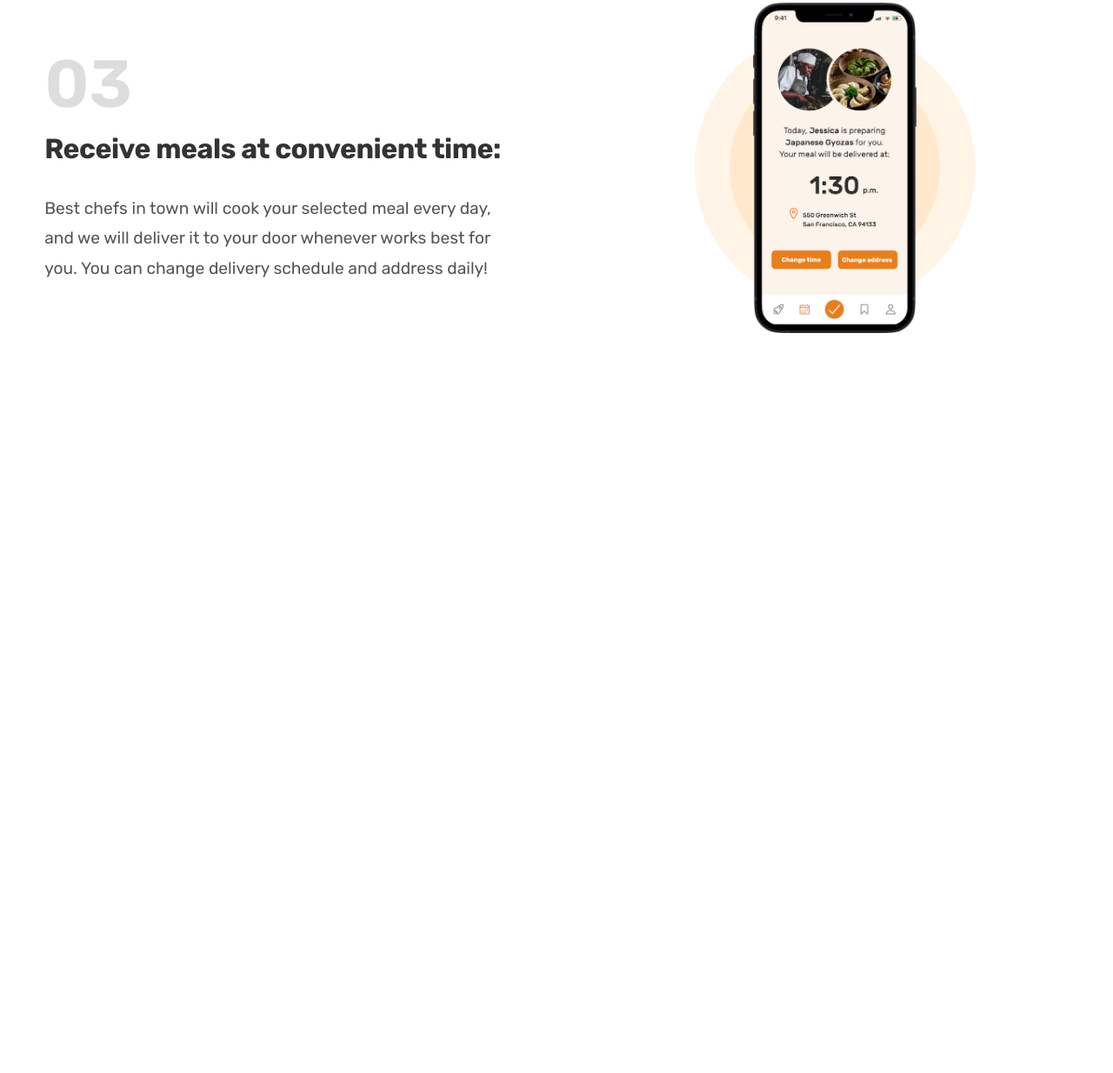
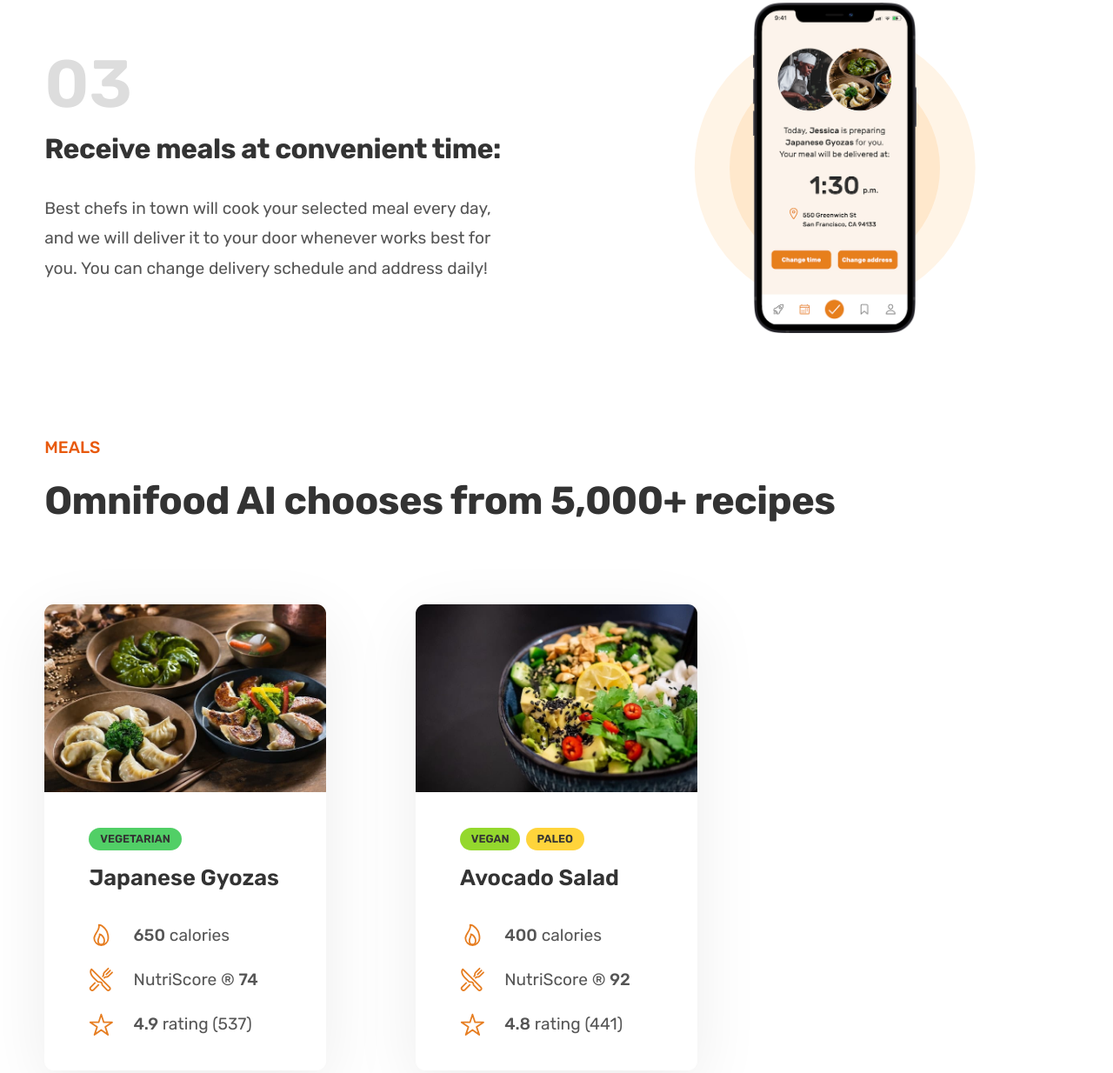
Before and after one commit to Mariam-Senzia/omnifood, a plain HTML site: page index.html in a window 1280 px wide. Shown: the part 2396-3630 px from the top of the page at 87% size. Before the commit the page ends 2850 px from the top, so only its background shows below. Drawn offline with nearby package versions, Linux system fonts and the light colour scheme.

Commit message:
Add and style meal cards on meal section

```diff
--- a/css/general.css
+++ b/css/general.css
@@ -152,3 +152,7 @@ body {
 .grid-center-v {
   align-items: center;
 }
+
+strong {
+  font-weight: 500;
+}
--- a/css/style.css
+++ b/css/style.css
@@ -202,3 +202,80 @@
 .step-img {
   width: 35%;
 }
+
+/* *********************************** */
+/* MEALS SECTION */
+/* *********************************** */
+.section-meals {
+  padding: 3.2rem 0 1.8rem 0;
+}
+
+.meal {
+  box-shadow: 0 1.2rem 4.8rem rgba(0, 0, 0, 0.075);
+  border-radius: 11px;
+  overflow: hidden;
+}
+
+.meal-content {
+  padding: 2.4rem 3.2rem;
+}
+
+.meal-tags {
+  margin-bottom: 1.2rem;
+  display: flex;
+  gap: 0.4rem;
+}
+
+.tag {
+  display: inline-block;
+  padding: 0.4rem 0.8rem;
+  font-size: 0.8rem;
+  font-weight: 600;
+  text-transform: uppercase;
+
+  color: #333;
+  border-radius: 100px;
+}
+
+.tag-vegeterian {
+  background-color: #51cf66;
+}
+
+.tag-vegan {
+  background-color: #94d82d;
+}
+
+.tag-paleo {
+  background-color: #ffd43b;
+}
+
+.meal-title {
+  font-size: 1.6rem;
+  color: #333;
+  font-weight: 600;
+  margin-bottom: 2.4rem;
+}
+
+.meal-attributes {
+  list-style: none;
+  display: flex;
+  flex-direction: column;
+  gap: 1.4rem;
+}
+
+.meal-attribute {
+  font-size: 1.2rem;
+  display: flex;
+  align-items: center;
+  gap: 1.4rem;
+}
+
+.meal-img {
+  width: 100%;
+}
+
+.meal-icon {
+  height: 1.8rem;
+  width: 1.8rem;
+  color: #e67e22;
+}
--- a/index.html
+++ b/index.html
@@ -180,6 +180,94 @@
           </div>
         </div>
       </section>
+
+      <section class="section-meals">
+        <div class="container">
+          <span class="subheading">Meals</span>
+          <h2 class="heading-secondary">
+            Omnifood AI chooses from 5,000+ recipes
+          </h2>
+        </div>
+
+        <div class="container grid grid-3-cols">
+          <div class="meal">
+            <img
+              src="./img/meals/meal-1.jpg"
+              class="meal-img"
+              alt="Japanese Gyozas"
+            />
+
+            <div class="meal-content">
+              <div class="meal-tags">
+                <span class="tag tag-vegeterian">Vegetarian</span>
+              </div>
+              <p class="meal-title">Japanese Gyozas</p>
+
+              <ul class="meal-attributes">
+                <li class="meal-attribute">
+                  <ion-icon class="meal-icon" name="flame-outline"></ion-icon
+                  ><span><strong>650</strong> calories</span>
+                </li>
+                <li class="meal-attribute">
+                  <ion-icon
+                    class="meal-icon"
+                    name="restaurant-outline"
+                  ></ion-icon
+                  ><span>NutriScore &reg; <strong>74</strong></span>
+                </li>
+                <li class="meal-attribute">
+                  <ion-icon class="meal-icon" name="star-outline"></ion-icon
+                  ><span><strong>4.9</strong> rating (537)</span>
+                </li>
+              </ul>
+            </div>
+          </div>
+
+          <div class="meal">
+            <img
+              src="./img/meals/meal-2.jpg"
+              class="meal-img"
+              alt="Avocado Salad"
+            />
+
+            <div class="meal-content">
+              <div class="meal-tags">
+                <span class="tag tag-vegan">Vegan</span>
+                <span class="tag tag-paleo">Paleo</span>
+              </div>
+              <p class="meal-title">Avocado Salad</p>
+
+              <ul class="meal-attributes">
+                <li class="meal-attribute">
+                  <ion-icon class="meal-icon" name="flame-outline"></ion-icon
+                  ><span><strong>400</strong> calories</span>
+                </li>
+                <li class="meal-attribute">
+                  <ion-icon
+                    class="meal-icon"
+                    name="restaurant-outline"
+                  ></ion-icon
+                  ><span>NutriScore &reg; <strong>92</strong></span>
+                </li>
+                <li class="meal-attribute">
+                  <ion-icon class="meal-icon" name="star-outline"></ion-icon
+                  ><span><strong>4.8</strong> rating (441)</span>
+                </li>
+              </ul>
+            </div>
+          </div>
+          <div class="list"></div>
+        </div>
+      </section>
     </main>
+
+    <script
+      type="module"
+      src="https://unpkg.com/ionicons@7.1.0/dist/ionicons/ionicons.esm.js"
+    ></script>
+    <script
+      nomodule
+      src="https://unpkg.com/ionicons@7.1.0/dist/ionicons/ionicons.js"
+    ></script>
   </body>
 </html>
```
